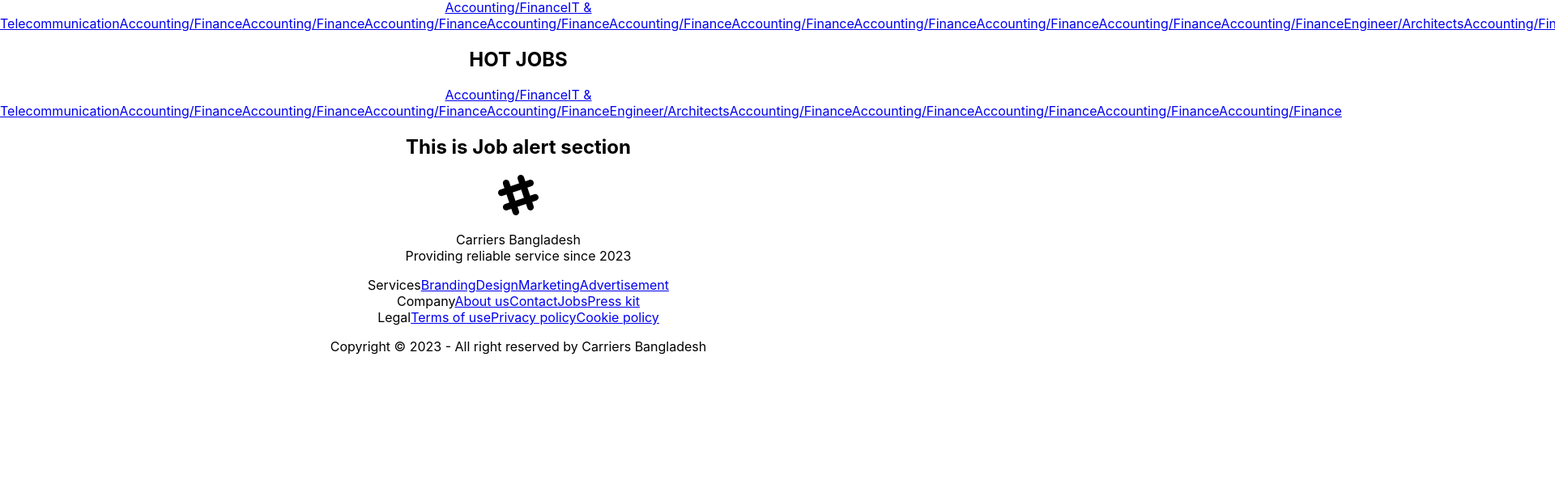
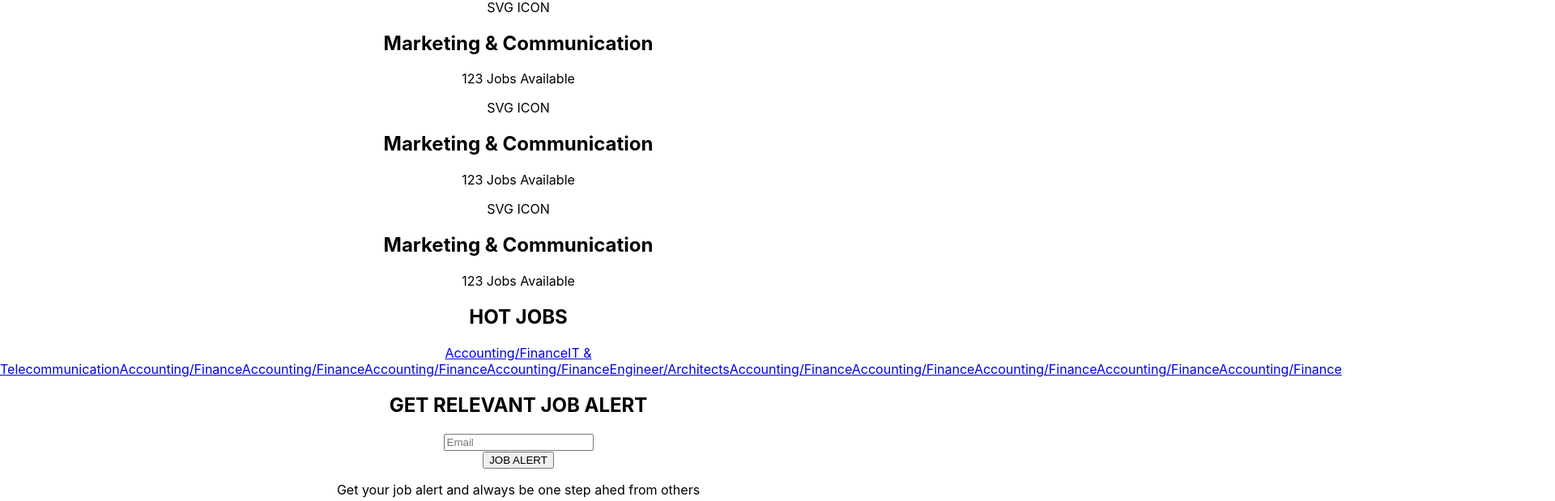
Before and after one commit to tuhinshuvra/carrierrs-bangladesh, a React (Create React App) app: page / in a window 1280 px wide. Shown: the part 6497-7116 px from the top of the page at 81% size, 1920 px wide, since content can reach past the window. Before the commit the page ends 6951 px from the top, so only its background shows below. Built offline with nearby package versions, Linux system fonts and the light colour scheme.

Commit message:
updated category section

```diff
--- a/src/Pages/HotJobs/HotJobs.js
+++ b/src/Pages/HotJobs/HotJobs.js
@@ -4,7 +4,7 @@ import { Link } from 'react-router-dom';
 const HotJobs = () => {
     return (
         <div>
-            <h2 className=' text-2xl font-bold my-8'>HOT JOBS</h2>
+            <h2 className=' text-2xl font-bold my-8 capitalize'>HOT JOBS</h2>
             <div className="tabs tabs-boxed font-bold grid lg:grid-cols-3 ">
                 <Link className="tab text-black hover:text-blue-700">Accounting/Finance</Link>
                 <Link className="tab text-black hover:text-blue-700">IT & Telecommunication</Link>
--- a/src/Pages/JobAlert/JobAlert.js
+++ b/src/Pages/JobAlert/JobAlert.js
@@ -3,7 +3,27 @@ import React from 'react';
 const JobAlert = () => {
     return (
         <div>
-            <h2>This is Job alert section</h2>
+            <h2 className=' text-2xl font-bold my-8 capitalize'>GET RELEVANT JOB ALERT</h2>
+            <div className="hero  bg-base-200">
+                <div className="hero-content flex-col lg:flex-row-reverse">
+
+                    <div className="card flex-shrink-0 w-full max-w-sm shadow-2xl bg-base-100">
+                        <div className="card-body">
+                            <div className="form-control">
+                                <input type="text" placeholder="Email" className="input input-bordered" />
+                            </div>
+
+                            <div className="form-control mt-6">
+                                <button className="btn btn-primary">JOB ALERT</button>
+                            </div>
+                        </div>
+                    </div>
+
+                    <div className="text-center lg:text-left">
+                        <p className="py-6 text-3xl font-bold">Get your job alert and always be one step ahed from others</p>
+                    </div>
+                </div>
+            </div>
         </div>
     );
 };
--- a/src/Pages/JobCategory/JobCategory.js
+++ b/src/Pages/JobCategory/JobCategory.js
@@ -4,9 +4,36 @@ import { Link } from 'react-router-dom';
 const JobCategory = () => {
     return (
         <div>
-            <h2 className=' text-2xl font-bold my-8'>JOB CATEGORY</h2>
-            <div className="tabs tabs-boxed font-bold grid lg:grid-cols-5 ">
-                <Link className="tab text-black hover:text-blue-700">Accounting/Finance</Link>
+            <h2 className=' text-2xl font-bold my-8 capitalize'>JOB CATEGORY</h2>
+            <div className="tabs tabs-boxed font-bold grid lg:grid-cols-3  gap-4">
+                <div className="card card-side bg-base-100 shadow-xl">
+                    {/* <figure><img src="https://placeimg.com/200/280/arch" alt="Movie" /></figure> */}
+                    <p>SVG ICON</p>
+                    <div className="card-body">
+                        <h2 className="card-title">Marketing & Communication</h2>
+                        <p>123 Jobs Available</p>
+                    </div>
+                </div>
+                <div className="card card-side bg-base-100 shadow-xl">
+                    {/* <figure><img src="https://placeimg.com/200/280/arch" alt="Movie" /></figure> */}
+                    <p>SVG ICON</p>
+                    <div className="card-body">
+                        <h2 className="card-title">Marketing & Communication</h2>
+                        <p>123 Jobs Available</p>
+                    </div>
+                </div>
+                <div className="card card-side bg-base-100 shadow-xl">
+                    {/* <figure><img src="https://placeimg.com/200/280/arch" alt="Movie" /></figure> */}
+                    <p>SVG ICON</p>
+                    <div className="card-body">
+                        <h2 className="card-title">Marketing & Communication</h2>
+                        <p>123 Jobs Available</p>
+                    </div>
+                </div>
+
+
+
+                {/* <Link className="tab text-black hover:text-blue-700">Accounting/Finance</Link>
                 <Link className="tab text-black hover:text-blue-700">IT & Telecommunication</Link>
                 <Link className="tab text-black hover:text-blue-700">Accounting/Finance</Link>
                 <Link className="tab text-black hover:text-blue-700">Accounting/Finance</Link>
@@ -26,7 +53,7 @@ const JobCategory = () => {
                 <Link className="tab text-black hover:text-blue-700">Accounting/Finance</Link>
                 <Link className="tab text-black hover:text-blue-700">Accounting/Finance</Link>
                 <Link className="tab text-black hover:text-blue-700">Accounting/Finance</Link>
-                <Link className="tab text-black hover:text-blue-700">Accounting/Finance</Link>
+                <Link className="tab text-black hover:text-blue-700">Accounting/Finance</Link> */}
             </div>
         </div>
     );
--- a/src/Pages/JobSearch/JobSearch.js
+++ b/src/Pages/JobSearch/JobSearch.js
@@ -3,7 +3,7 @@ import React from 'react';
 const JobSearch = () => {
     return (
         <div className=' my-24  '>
-            <h2 className=' text-2xl font-bold my-8'>Lets Find Your Job</h2>
+            <h2 className=' text-2xl font-bold my-8 capitalize'>Lets Find Your Job</h2>
             <div className="flex justify-between mx-auto">
                 <input type="text" placeholder="Keyword" className="input input-bordered w-full max-w-xs" />
                 <input type="text" placeholder="Organization Type" className="input input-bordered w-full max-w-xs" />
```
